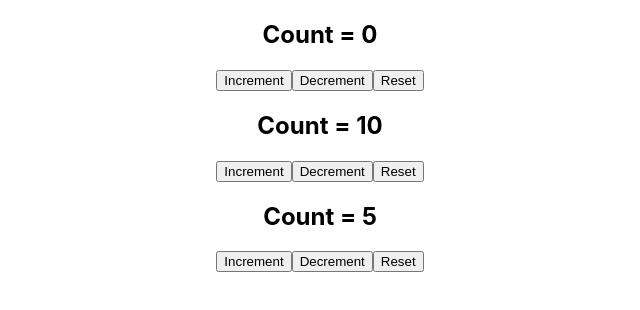
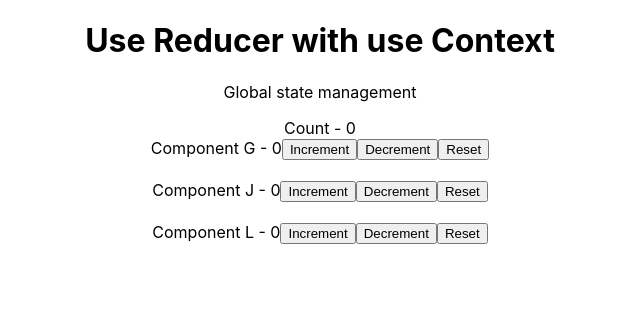
Before and after one commit to muradmalkawi/react-hooks, a React (Create React App) app: page / in a window 1280 px wide. Shown: the top 310 px of the page, without its empty margins (320-960 px from the left). Built offline with nearby package versions, Linux system fonts and the light colour scheme.

Commit message:
Use Reducer with use Context

```diff
--- a/src/App.js
+++ b/src/App.js
@@ -87,7 +87,7 @@ function App() {
 			{/* <CounterTwo /> */}
 			{/* <CounterThree /> */}
 
-			{/* <ReducerContext /> */}
+			<ReducerContext />
 
 			{/* <DataFetchingOne /> */}
 			{/* <DataFetchingTwo /> */}
@@ -107,9 +107,9 @@ function App() {
 			{/* <DocTitleOne />
 			<DocTitleTwo /> */}
 
-			<CounterFour />
+			{/* <CounterFour />
 			<CounterFive />
-			<CounterSix />
+			<CounterSix /> */}
 
 			{/* <UserForm /> */}
 
--- a/src/components/ReducerContext.js
+++ b/src/components/ReducerContext.js
@@ -1,11 +1,39 @@
-import React from "react"
+import React, { useReducer } from "react"
+import ComponentI from "./reducerContext/ComponentI"
+import ComponentH from "./reducerContext/ComponentH"
+import ComponentG from "./reducerContext/ComponentG"
+
+const initialState = 0
+const reducer = (state, action) => {
+	switch (action) {
+		case "increment":
+			return state + 1
+		case "decrement":
+			return state - 1
+		case "reset":
+			return initialState
+		default:
+			return state
+	}
+}
+
+export const CountContext = React.createContext()
 
 function ReducerContext() {
+	const [count, dispatch] = useReducer(reducer, initialState)
 	return (
-		<div>
-			<h1> Use Reducer with use State </h1>
-			Global state management
-		</div>
+		<CountContext.Provider
+			value={{ countState: count, countDispatch: dispatch }}
+		>
+			<div className="App">
+				<h1> Use Reducer with use Context </h1>
+				<p> Global state management </p>
+				Count - {count}
+				<ComponentG />
+				<ComponentH />
+				<ComponentI />
+			</div>
+		</CountContext.Provider>
 	)
 }
 
--- /dev/null
+++ b/src/components/reducerContext/ComponentG.js
@@ -0,0 +1,22 @@
+import React, { useContext } from "react"
+import { CountContext } from "../ReducerContext"
+
+function ComponentG() {
+	const countContext = useContext(CountContext)
+	return (
+		<div>
+			Component G - {countContext.countState}
+			<button onClick={() => countContext.countDispatch("increment")}>
+				Increment
+			</button>
+			<button onClick={() => countContext.countDispatch("decrement")}>
+				Decrement
+			</button>
+			<button onClick={() => countContext.countDispatch("reset")}>Reset</button>
+			<br />
+			<br />
+		</div>
+	)
+}
+
+export default ComponentG
--- /dev/null
+++ b/src/components/reducerContext/ComponentH.js
@@ -0,0 +1,12 @@
+import React from "react"
+import ComponentJ from "./ComponentJ"
+
+function ComponentH() {
+	return (
+		<div>
+			<ComponentJ />
+		</div>
+	)
+}
+
+export default ComponentH
--- /dev/null
+++ b/src/components/reducerContext/ComponentI.js
@@ -0,0 +1,12 @@
+import React from "react"
+import ComponentK from "./ComponentK"
+
+function ComponentI() {
+	return (
+		<div>
+			<ComponentK />
+		</div>
+	)
+}
+
+export default ComponentI
--- /dev/null
+++ b/src/components/reducerContext/ComponentJ.js
@@ -0,0 +1,22 @@
+import React, { useContext } from "react"
+import { CountContext } from "../ReducerContext"
+
+function ComponentJ() {
+	const countContext = useContext(CountContext)
+	return (
+		<div>
+			Component J - {countContext.countState}
+			<button onClick={() => countContext.countDispatch("increment")}>
+				Increment
+			</button>
+			<button onClick={() => countContext.countDispatch("decrement")}>
+				Decrement
+			</button>
+			<button onClick={() => countContext.countDispatch("reset")}>Reset</button>
+			<br />
+			<br />
+		</div>
+	)
+}
+
+export default ComponentJ
--- /dev/null
+++ b/src/components/reducerContext/ComponentK.js
@@ -0,0 +1,12 @@
+import React from "react"
+import ComponentL from "./ComponentL"
+
+function ComponentK() {
+	return (
+		<div>
+			<ComponentL />
+		</div>
+	)
+}
+
+export default ComponentK
--- /dev/null
+++ b/src/components/reducerContext/ComponentL.js
@@ -0,0 +1,20 @@
+import React, { useContext } from "react"
+import { CountContext } from "../ReducerContext"
+
+function ComponentL() {
+	const countContext = useContext(CountContext)
+	return (
+		<div>
+			Component L - {countContext.countState}
+			<button onClick={() => countContext.countDispatch("increment")}>
+				Increment
+			</button>
+			<button onClick={() => countContext.countDispatch("decrement")}>
+				Decrement
+			</button>
+			<button onClick={() => countContext.countDispatch("reset")}>Reset</button>
+		</div>
+	)
+}
+
+export default ComponentL
```
Also changed, not shown: src/components/old counters/CounterOne.js (deleted, +0 -30 lines), src/components/old counters/CounterTwo.js (deleted, +0 -56 lines).
